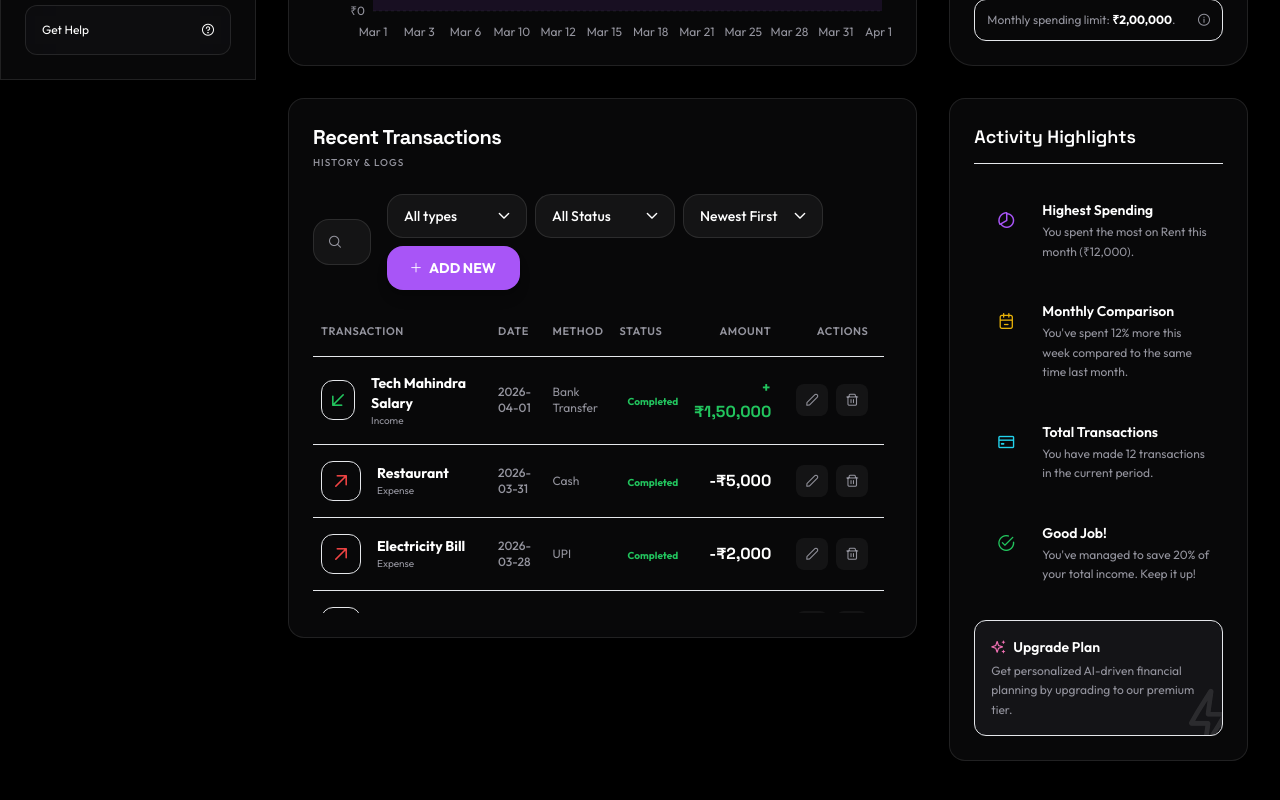
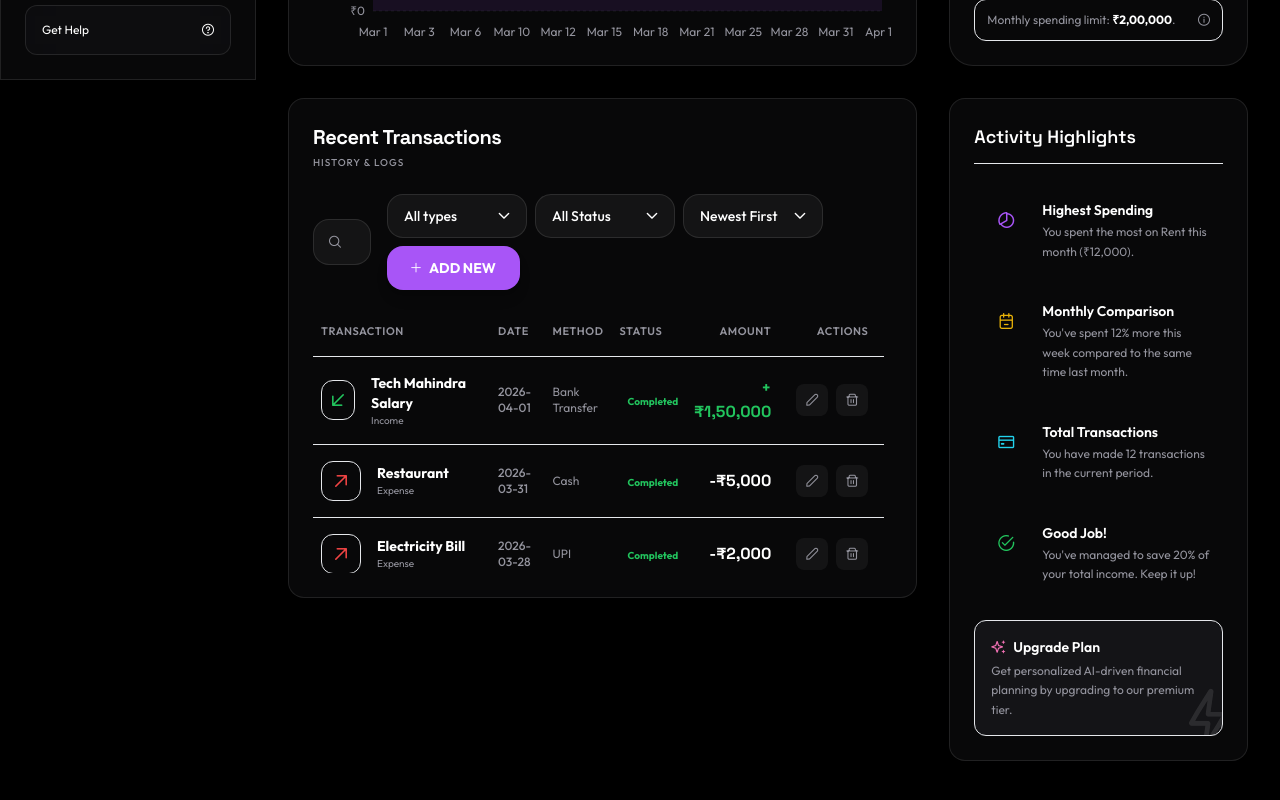
Before and after one commit to Aman-Bahuguna/Finance-Dashboard-UI-Zorvyn-, a React (Vite) app: page / in a window 1280 px wide. Shown: the part 720-1520 px from the top of the page. Built offline with nearby package versions, Linux system fonts and the light colour scheme.

Commit message:
pref(dashboard): Limit recent transactions list to the top 4 entries for a tighter, more professional dashboard layout.

```diff
--- a/src/components/transactions/TransactionList.jsx
+++ b/src/components/transactions/TransactionList.jsx
@@ -134,7 +134,7 @@ const TransactionList = ({ showInsights = false, limit = null }) => {
 
   return (
     <>
-      <div className={`glass p-6 rounded-2xl flex flex-col relative ${limit ? 'h-[540px]' : 'flex-1 min-h-[750px]'}`}>
+      <div className={`glass p-6 rounded-2xl flex flex-col relative ${limit ? 'h-[500px]' : 'flex-1 min-h-[750px]'}`}>
         <div className="flex flex-col lg:flex-row gap-8 flex-1 min-h-0">
 
           {/* Main List Container */}
--- a/src/pages/Dashboard.jsx
+++ b/src/pages/Dashboard.jsx
@@ -104,7 +104,7 @@ const Dashboard = () => {
             </div>
             <div className="grid grid-cols-1 xl:grid-cols-3 gap-6 lg:gap-8 mt-6 lg:mt-8">
               <div className="xl:col-span-2 order-4 xl:order-3">
-                <TransactionList showInsights={false} limit={5} />
+                <TransactionList showInsights={false} limit={4} />
               </div>
               <div className="order-3 xl:order-4">
                 <InsightsPanel />
```
